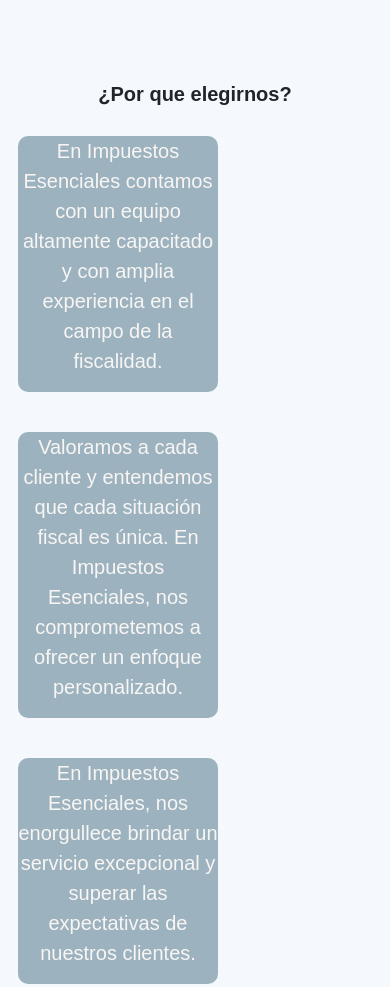
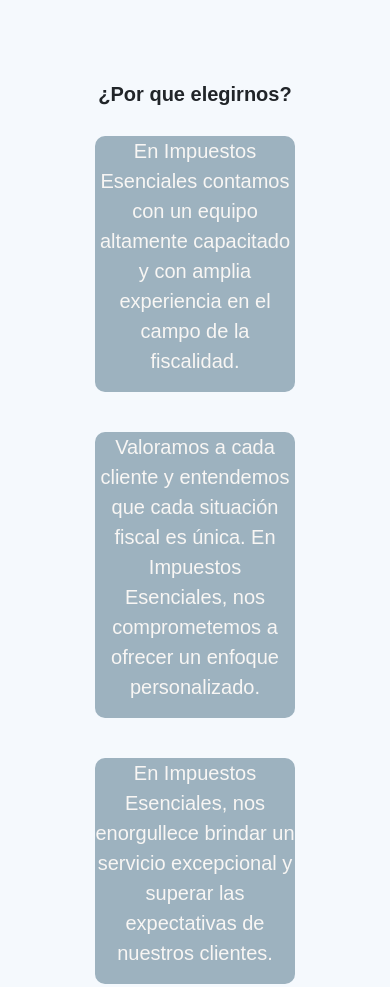
Before and after one commit to Luxz14/impuestos-eficientes-ch, a website: page pages/nosotros.html in a window 390 px wide. Shown: the part 906-1893 px from the top of the page. Drawn offline with nearby package versions, Linux system fonts and the light colour scheme; a web font is replaced by a local one.

```diff
--- a/css/styles.css
+++ b/css/styles.css
@@ -443,6 +443,7 @@
     .container-stats {
         display: flex;
         flex-direction: column;
+        align-items: center;
         margin: 8px;
     }
 
```
Also changed, not shown: package.json (added, +11 -0 lines), scss/style.scss (added), 1 other file.
